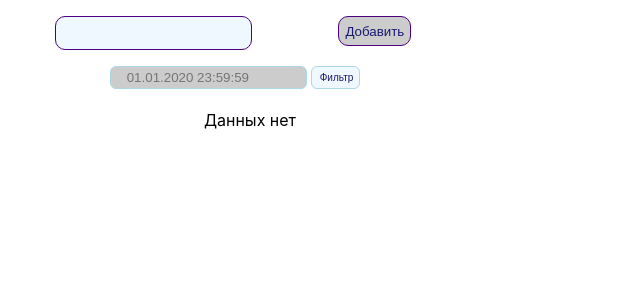
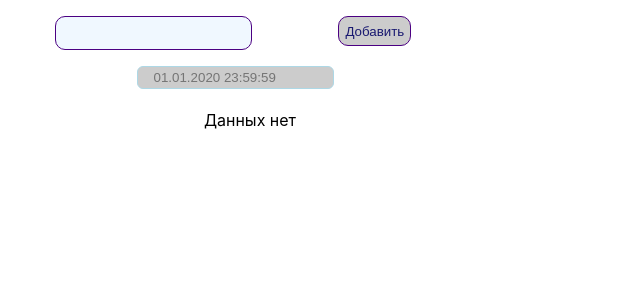
Before and after one commit to Katsiaryna-Yaravaya/Todo, a React (Create React App) app: page / in a window 1280 px wide. Shown: the top 300 px of the page, without its empty margins (0-640 px from the left). Built offline with nearby package versions, Linux system fonts and the light colour scheme.

Commit message:
fix bag TodoControl and TodoFilter

```diff
--- a/src/Todo/TodoControl.tsx
+++ b/src/Todo/TodoControl.tsx
@@ -1,4 +1,4 @@
-import React, {useMemo} from "react";
+import React from "react";
 import TodoList from "./TodoList";
 import Context from "../context";
 import TodoAdd from "./TodoAdd";
@@ -14,7 +14,7 @@ export interface ITodo {
 function TodoControl() {
 
     const [todos, setTodos] = React.useState<ITodo[]>([]);
-    const [filteredTodos, setFilteredTodos] = React.useState<ITodo[]>([]);
+    const [filterValue, setFilterValue] = React.useState<string>();
 
     function todoAdd(title: string): void {
         const todo: ITodo = {
@@ -31,23 +31,28 @@ function TodoControl() {
     }
 
     function todoFilter(value: string): void {
-        setFilteredTodos(todos.filter((todo) => value === todo.date))
+        setFilterValue(value)
     }
 
-    const printTodoList = useMemo(() => {
-        let currentTodoList: ITodo[]
-        currentTodoList = filteredTodos.length > 0 ? filteredTodos : todos
+    function printTodoList() {
+        let currentTodoList: ITodo[] ;
+
+        if (filterValue && moment(filterValue, "DD.MM.YYYY HH:mm:ss", true).isValid()) {
+            currentTodoList = todos.filter((todo) => filterValue === todo.date);
+        } else {
+            currentTodoList = [...todos];
+        }
         return (
             <TodoList todos={currentTodoList}/>
         )
-    }, [filteredTodos, todos])
+    }
 
     return (
         <Context.Provider value={{removeTodo}}>
             <div className="wrapper">
                 <TodoAdd onCreate={todoAdd}/>
                 <TodoFilter todos={todos} setFilteredData={todoFilter}/>
-                {printTodoList}
+                {printTodoList()}
             </div>
         </Context.Provider>
     );
--- a/src/Todo/TodoFilter.tsx
+++ b/src/Todo/TodoFilter.tsx
@@ -1,4 +1,4 @@
-import React, {ChangeEvent, FormEvent, useState} from "react";
+import React, {ChangeEvent, useState} from "react";
 import "./todoFilter.css"
 import {ITodo} from "./TodoControl";
 import InputMask from 'react-input-mask';
@@ -12,23 +12,24 @@ interface Props {
 function TodoFilter({todos, setFilteredData}: Props) {
 
     const [value, setValue] = useState<string>("")
-    const [warningMessage, setWarningMessage] = useState<boolean>(false)
+    const [showWarningMessage, setShowWarningMessage] = useState<boolean>(false)
 
     function changeHandler(event: ChangeEvent<HTMLInputElement>) {
         setValue(event.target.value)
-    }
 
-    function submitHandler(event: FormEvent<HTMLFormElement>): void {
-        event.preventDefault();
-        setFilteredData(value);
-        setWarningMessage(!moment(value, "DD.MM.YYYY HH:mm:ss").isValid())
-        if (value === ""){
-            setWarningMessage(false)
+        if (!event.target.value) {
+            setShowWarningMessage(false)
+            setFilteredData(event.target.value)
+        } else if (moment(event.target.value, "DD.MM.YYYY HH:mm:ss").isValid()) {
+            setShowWarningMessage(false)
+            setFilteredData(event.target.value);
+        } else {
+            setShowWarningMessage(true)
         }
     }
 
     return (
-        <form onSubmit={submitHandler}>
+        <div>
             <div className="filterForm">
                 <InputMask mask="99.99.9999 99:99:99"
                            className="inputFilter"
@@ -38,10 +39,9 @@ function TodoFilter({todos, setFilteredData}: Props) {
                            disabled={todos.length <= 0}
                            placeholder="01.01.2020 23:59:59"
                 />
-                <button className="filterButton" type="submit">Фильтр</button>
             </div>
-            {warningMessage && <span className="warningMessage">Дата не валидна</span>}
-        </form>
+            {showWarningMessage && <span className="warningMessage">Дата не валидна</span>}
+        </div>
     )
 }
 
```
